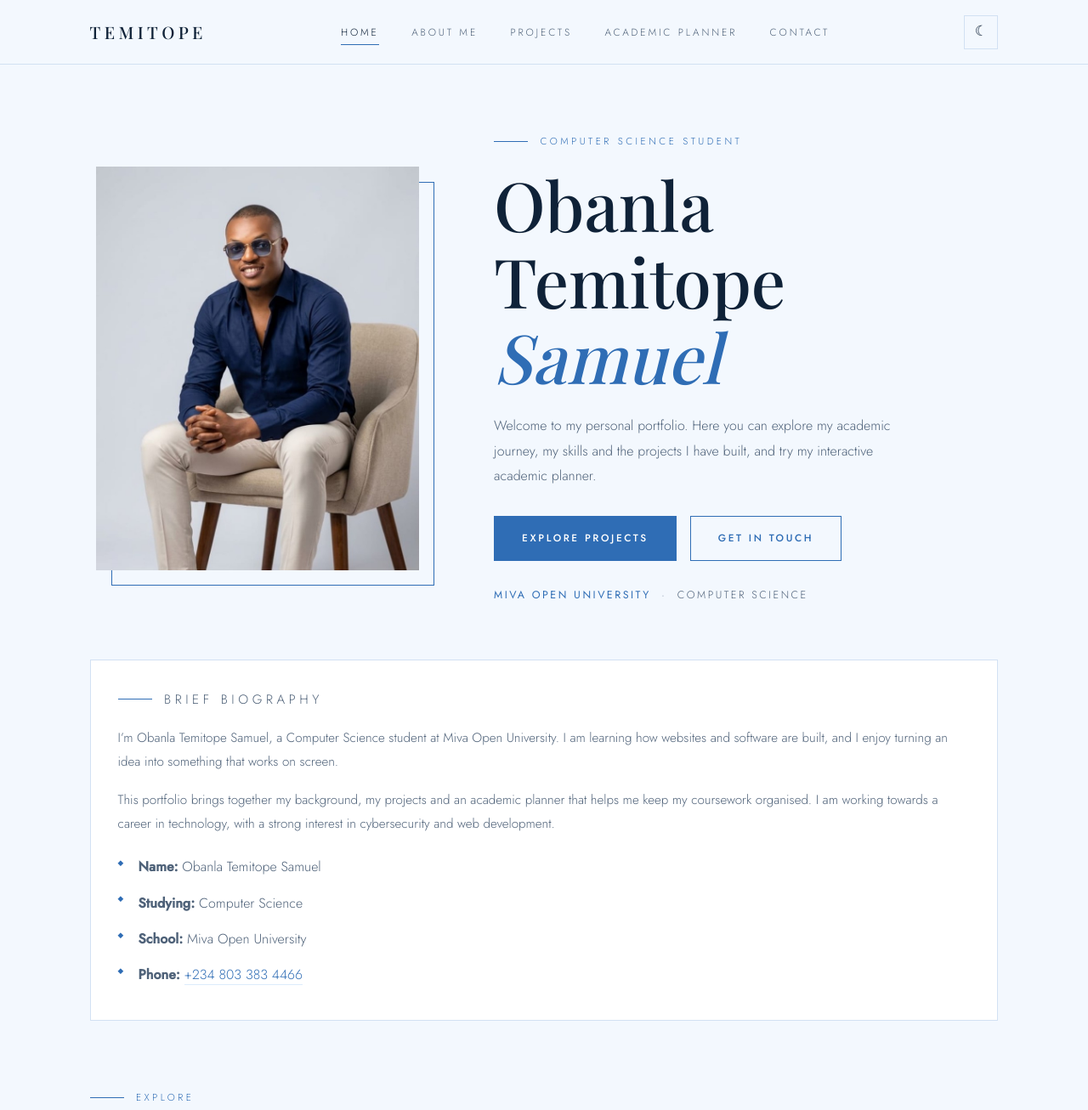
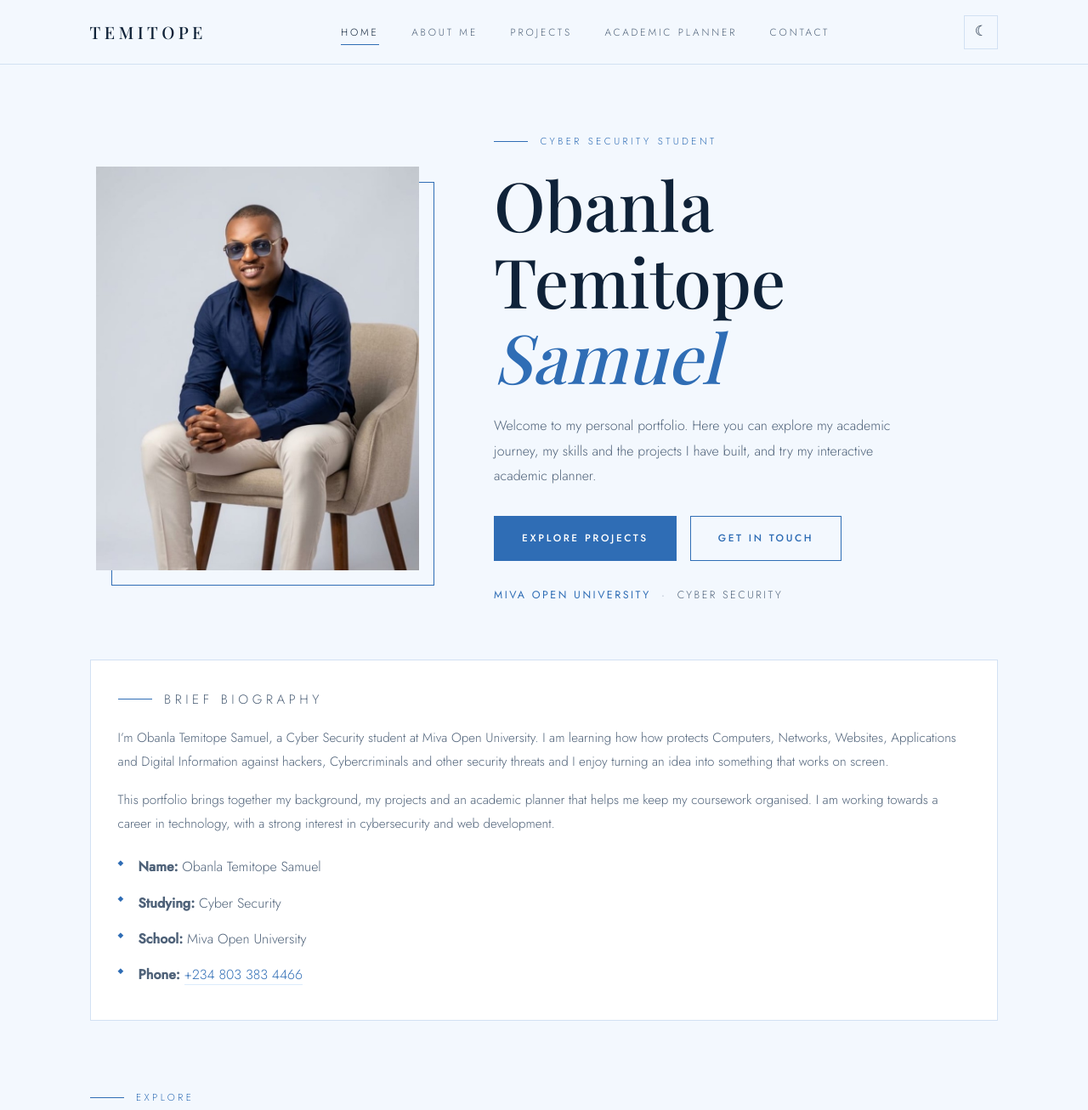
Before and after one commit to Tipsyee001/student--portfolio-, a plain HTML site: page index.html in a window 1280 px wide. Shown: the top 1306 px of the page at 85% size. Drawn offline with nearby package versions, Linux system fonts and the light colour scheme; a web font is replaced by a local one.

Commit message:
Update student field from Computer Science to Cyber Security

```diff
--- a/index.html
+++ b/index.html
@@ -4,7 +4,7 @@
 <meta charset="UTF-8">
 <meta name="viewport" content="width=device-width, initial-scale=1">
 <title>Home | Obanla Temitope Samuel</title>
-<meta name="description" content="Portfolio of Obanla Temitope Samuel, Computer Science student.">
+<meta name="description" content="Portfolio of Obanla Temitope Samuel, Cyber Security student.">
 <link rel="preconnect" href="https://fonts.googleapis.com">
 <link rel="preconnect" href="https://fonts.gstatic.com" crossorigin>
 <link href="https://fonts.googleapis.com/css2?family=Jost:wght@300;400;500&family=Playfair+Display:ital,wght@0,500;0,600;1,500&display=swap" rel="stylesheet">
@@ -28,11 +28,11 @@
 <div class="wrap">
 <div class="frame"><img src="image.jpg" alt="Portrait of Obanla Temitope Samuel" width="800" height="1000"></div>
 <div>
-<p class="eyebrow">Computer Science student</p>
+<p class="eyebrow">Cyber Security student</p>
 <h1>Obanla Temitope <em>Samuel</em></h1>
 <p class="intro">Welcome to my personal portfolio. Here you can explore my academic journey, my skills and the projects I have built, and try my interactive academic planner.</p>
 <div class="btns"><a class="btn" href="projects.html">Explore projects</a><a class="btn ghost" href="contact.html">Get in touch</a></div>
-<p class="sub"><b>Miva Open University</b> &nbsp;&middot;&nbsp; Computer Science</p>
+<p class="sub"><b>Miva Open University</b> &nbsp;&middot;&nbsp; Cyber Security</p>
 </div>
 </div>
 </section>
@@ -40,9 +40,9 @@
 <div class="wrap">
 <article class="card">
 <p class="eyebrow">Brief biography</p>
-<p style="margin-bottom:1rem">I&rsquo;m Obanla Temitope Samuel, a Computer Science student at Miva Open University. I am learning how websites and software are built, and I enjoy turning an idea into something that works on screen.</p>
+<p style="margin-bottom:1rem">I&rsquo;m Obanla Temitope Samuel, a Cyber Security student at Miva Open University. I am learning how how protects Computers, Networks, Websites, Applications and Digital Information against hackers, Cybercriminals and other security threats and I enjoy turning an idea into something that works on screen.</p>
 <p style="margin-bottom:1rem">This portfolio brings together my background, my projects and an academic planner that helps me keep my coursework organised. I am working towards a career in technology, with a strong interest in cybersecurity and web development.</p>
-<ul class="clean"><li><b>Name:</b> Obanla Temitope Samuel</li><li><b>Studying:</b> Computer Science</li><li><b>School:</b> Miva Open University</li><li><b>Phone:</b> <a href="tel:+2348033834466">+234 803 383 4466</a></li></ul>
+<ul class="clean"><li><b>Name:</b> Obanla Temitope Samuel</li><li><b>Studying:</b> Cyber Security</li><li><b>School:</b> Miva Open University</li><li><b>Phone:</b> <a href="tel:+2348033834466">+234 803 383 4466</a></li></ul>
 </article>
 </div>
 </section>
```
